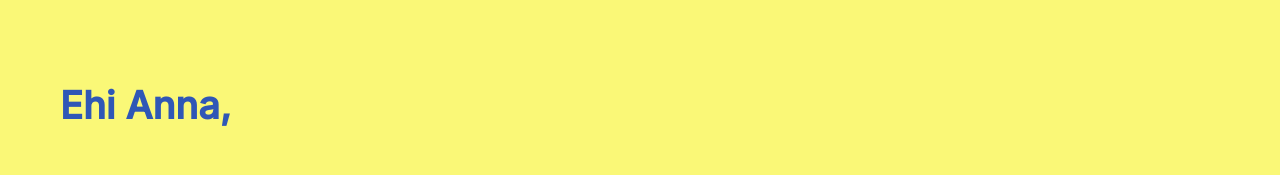
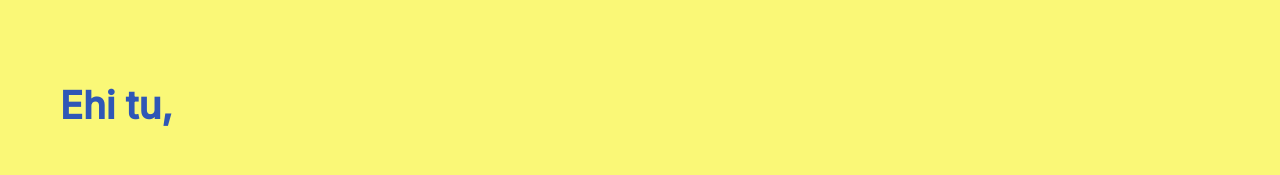
Before and after one commit to cdenegri22/Hey, a plain HTML site: page index.html in a window 1280 px wide. Shown: the top 175 px of the page. Drawn offline with Linux system fonts and the light colour scheme; a web font is replaced by a local one.

Commit message:
Update index.html

```diff
--- a/index.html
+++ b/index.html
@@ -14,7 +14,7 @@
 </head>
 <body>
     <div class="flex">
-    <h1>Ehi Anna,</h1>
+    <h1>Ehi tu,</h1>
     <h2>Finiti gli esami ti andrebbe di uscire per una <span>birra chill</span> e raccontarci delle nostre <span>nuove vite</span>?</h2>
     <div> <img src="image-from-rawpixel-id-18422936-png.png" alt=""></div>
     <div>
```
